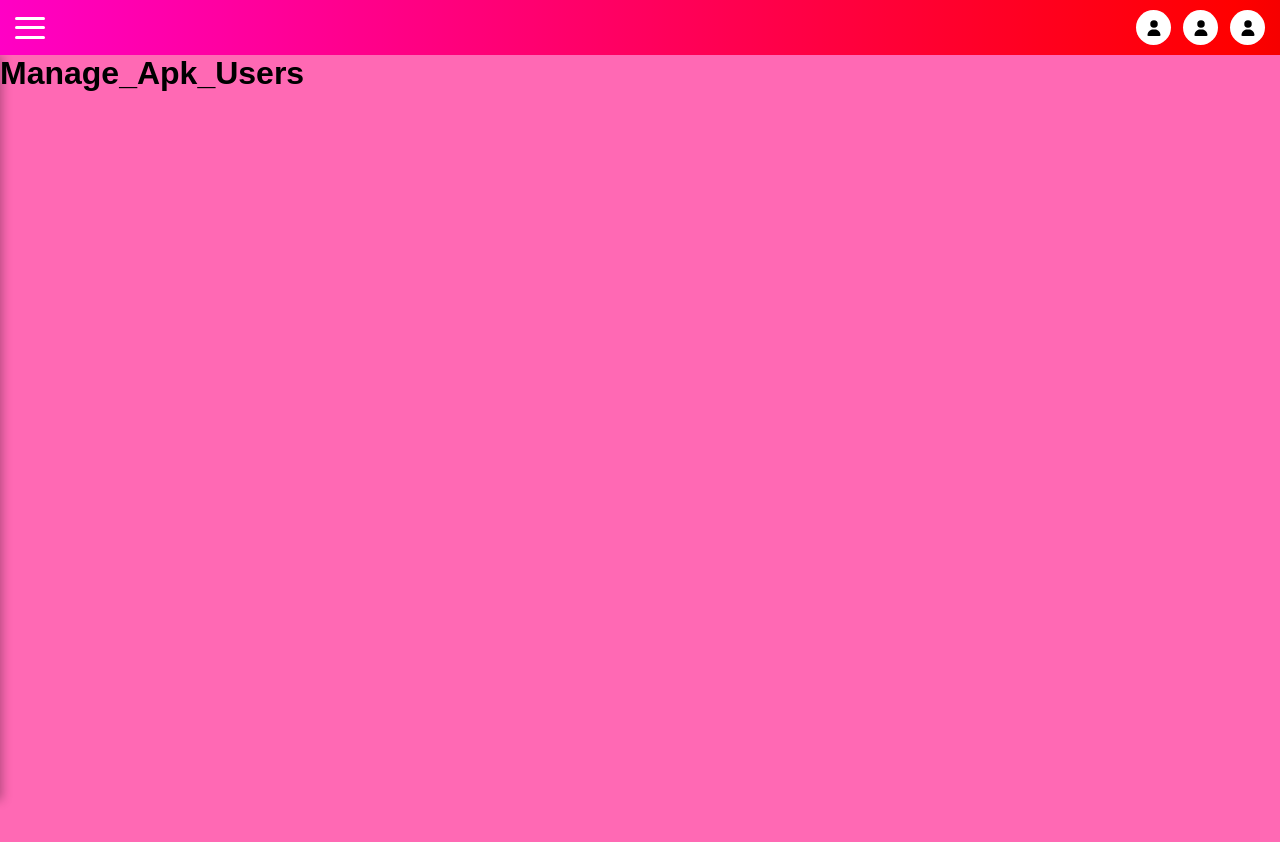
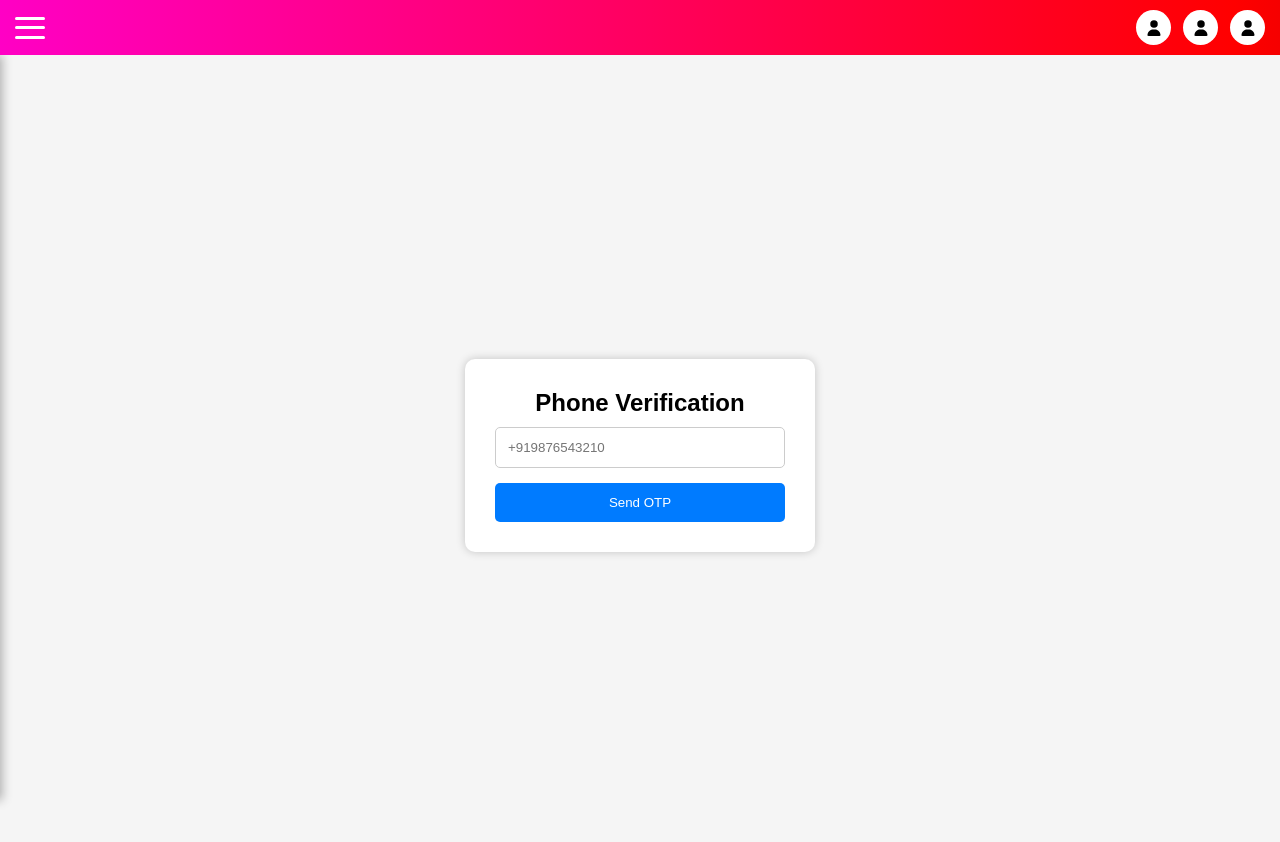
Before and after one commit to rohit8044/DEMO-APP, a React app: page /#/Manage_Apk_Users in a window 1280 px wide. Shown: the top 842 px of the page. Built offline with nearby package versions, Linux system fonts and the light colour scheme; the HTML template or start-up script is replaced by a standard one.

Commit message:
Update Manage_Apk_Users.jsx

```diff
--- a/src/Sidebar_items/User_Management/Manage_Apk_Users.jsx
+++ b/src/Sidebar_items/User_Management/Manage_Apk_Users.jsx
@@ -1,7 +1,99 @@
-export default function Manage_Apk_Users(){
-    return(
-        <>
-            <h1>Manage_Apk_Users</h1>
-        </>
-    )
+import { useState } from "react";
+import axios from "axios";
+
+export default function Manage_Apk_Users() {
+  const [phone, setPhone] = useState("");
+  const [message, setMessage] = useState("");
+  const [loading, setLoading] = useState(false);
+
+  const sendOtp = async () => {
+    try {
+      setLoading(true);
+
+      const res = await axios.post(
+        "http://localhost:3000/SendOTP",
+        {
+          phone
+        }
+      );
+
+      setMessage(res.data.message);
+    } catch (error) {
+      setMessage(
+        error.response?.data?.message || "OTP Send Failed"
+      );
+    } finally {
+      setLoading(false);
+    }
+  };
+
+  return (
+    <div style={styles.container}>
+      <div style={styles.card}>
+        <h2>Phone Verification</h2>
+
+        <input
+          type="text"
+          placeholder="+919876543210"
+          value={phone}
+          onChange={(e) => setPhone(e.target.value)}
+          style={styles.input}
+        />
+
+        <button
+          onClick={sendOtp}
+          disabled={loading}
+          style={styles.button}
+        >
+          {loading ? "Sending..." : "Send OTP"}
+        </button>
+
+        {message && (
+          <p style={styles.message}>
+            {message}
+          </p>
+        )}
+      </div>
+    </div>
+  );
 }
+
+const styles = {
+  container: {
+    height: "100vh",
+    display: "flex",
+    justifyContent: "center",
+    alignItems: "center",
+    background: "#f5f5f5",
+  },
+  card: {
+    width: "350px",
+    padding: "30px",
+    borderRadius: "10px",
+    background: "#fff",
+    boxShadow: "0 0 10px rgba(0,0,0,0.2)",
+    textAlign: "center",
+  },
+  input: {
+    width: "100%",
+    padding: "12px",
+    marginTop: "10px",
+    borderRadius: "5px",
+    border: "1px solid #ccc",
+    outline: "none",
+  },
+  button: {
+    width: "100%",
+    padding: "12px",
+    marginTop: "15px",
+    background: "#007bff",
+    color: "#fff",
+    border: "none",
+    borderRadius: "5px",
+    cursor: "pointer",
+  },
+  message: {
+    marginTop: "15px",
+    fontWeight: "bold",
+  },
+};
```
